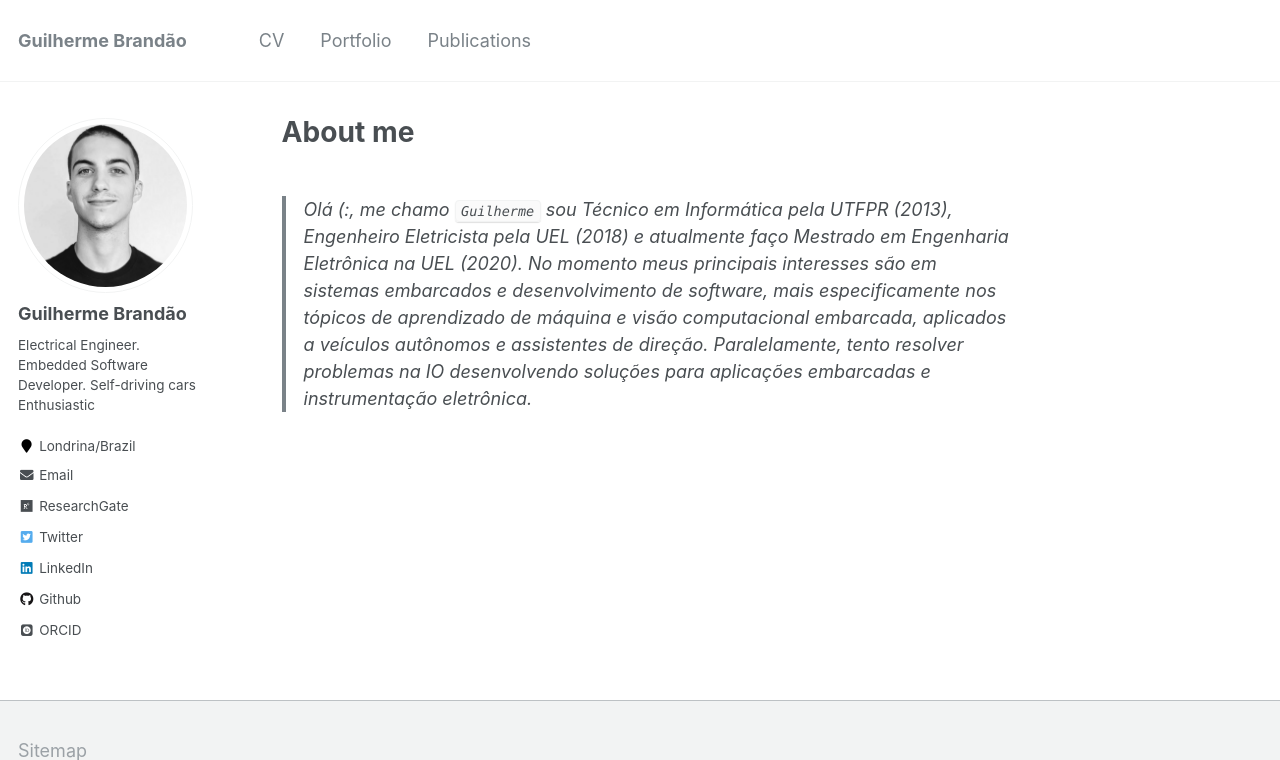
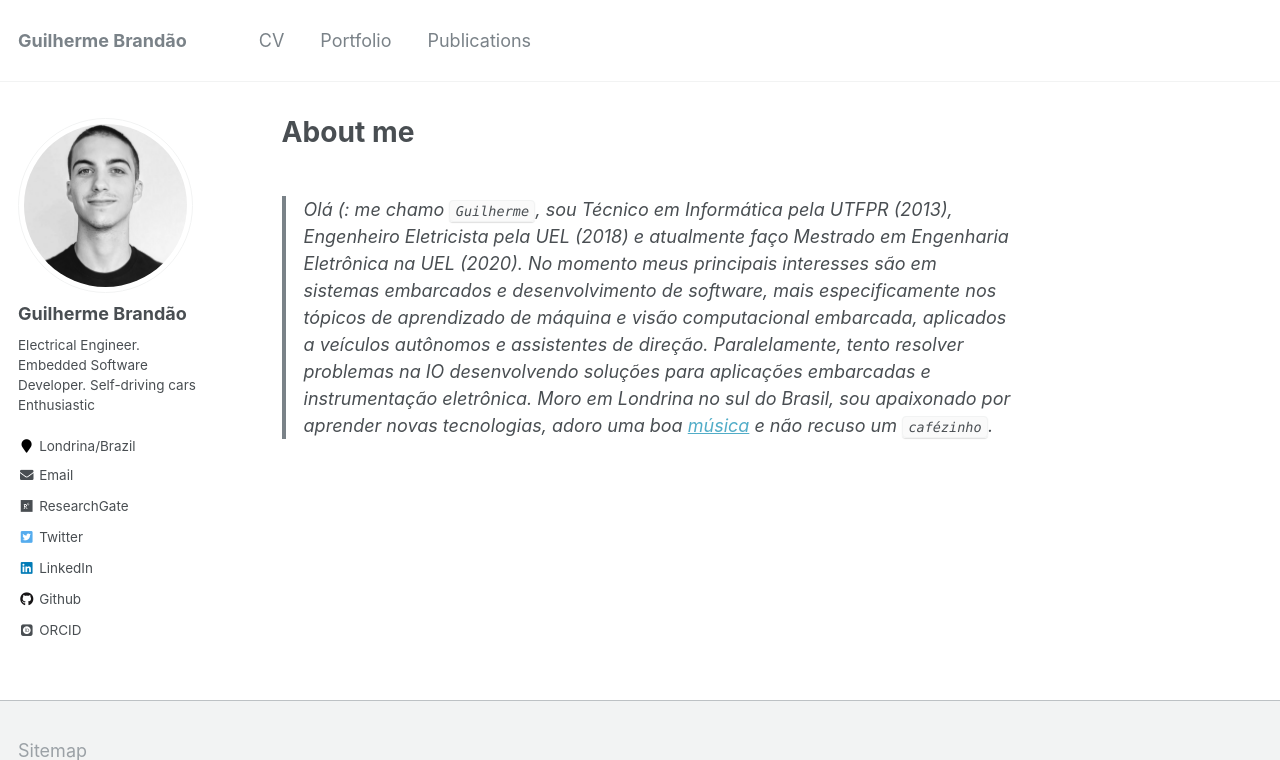
Before and after one commit to brandaogbs/brandaogbs.github.io, a Jekyll site: the page built from _pages/about.md, in a window 1280 px wide, cut to the strip 0-760 px from the top of the page. Built offline with Jekyll 4.4.1, drawn with Linux system fonts in a browser that asks for light colours; some web fonts are replaced.

Commit message:
about me pt-br

```diff
--- a/_pages/about.md
+++ b/_pages/about.md
@@ -8,4 +8,6 @@ redirect_from:
   - /about.html
 ---
 
-  > Olá (:, me chamo `Guilherme` sou Técnico em Informática pela UTFPR (2013), Engenheiro Eletricista pela UEL (2018) e atualmente faço Mestrado em Engenharia Eletrônica na UEL (2020). No momento meus principais interesses são em sistemas embarcados e desenvolvimento de software, mais especificamente nos tópicos de aprendizado de máquina e visão computacional embarcada, aplicados a veículos autônomos e assistentes de direção. Paralelamente, tento resolver problemas na IO desenvolvendo soluções para aplicações embarcadas e instrumentação eletrônica.
+  > Olá (: me chamo `Guilherme`, sou Técnico em Informática pela UTFPR (2013), Engenheiro Eletricista pela UEL (2018) e atualmente faço Mestrado em Engenharia Eletrônica na UEL (2020).
+  > No momento meus principais interesses são em sistemas embarcados e desenvolvimento de software, mais especificamente nos tópicos de aprendizado de máquina e visão computacional embarcada, aplicados a veículos autônomos e assistentes de direção. Paralelamente, tento resolver problemas na IO desenvolvendo soluções para aplicações embarcadas e instrumentação eletrônica.
+  > Moro em Londrina no sul do Brasil, sou apaixonado por aprender novas tecnologias, adoro uma boa [música](https://open.spotify.com/user/brandaogbs?si=YgXA46t-R36nsn60217roQ) e não recuso um `cafézinho`.
```
